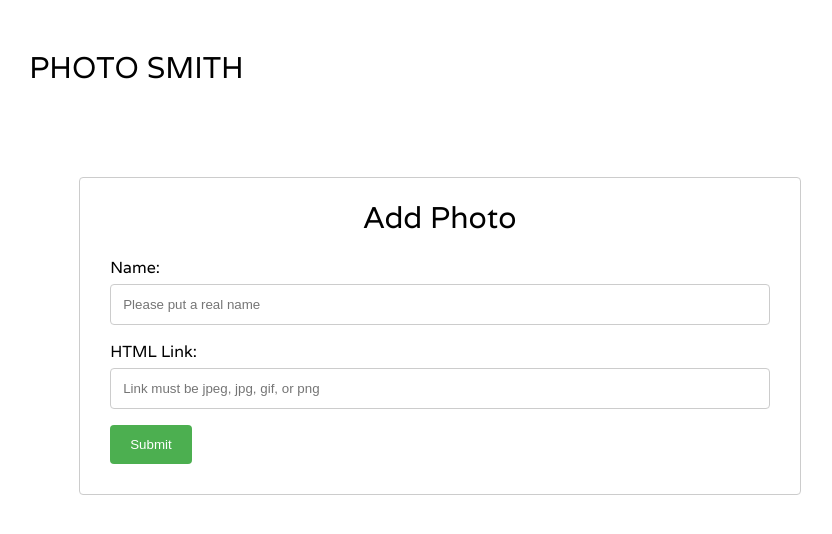
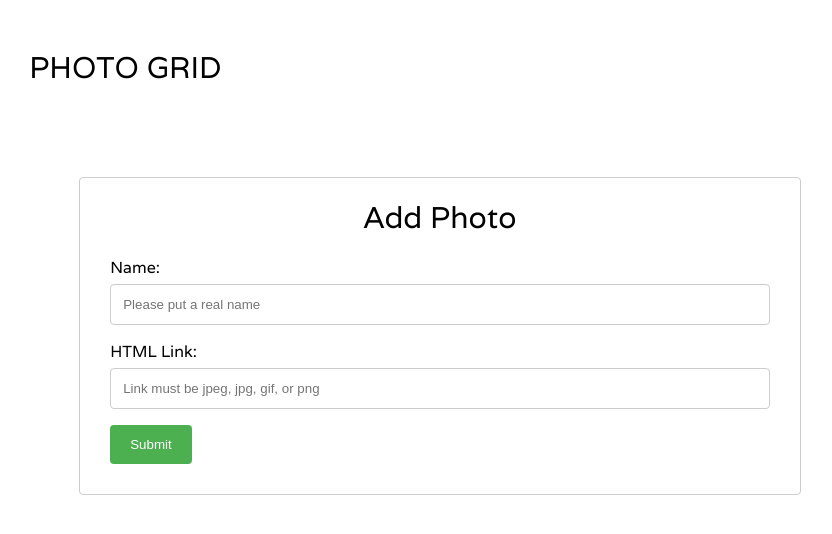
Before and after one commit to bryanfong-dev-old/Photo-Grid, a React app: page / in a window 1280 px wide. Shown: the top 534 px of the page, without its empty margins (200-1032 px from the left). Built offline with nearby package versions, Linux system fonts and the light colour scheme; no server answers; the HTML template or start-up script is replaced by a standard one.

Commit message:
added new screenshot

```diff
--- a/src/Header.jsx
+++ b/src/Header.jsx
@@ -5,7 +5,7 @@ class Header extends React.Component {
   render() {
     return (
       <div id="header">
-        <h1>PHOTO SMITH</h1>
+        <h1>PHOTO GRID</h1>
       </div>
     )
   }
```
Also changed, not shown: public/Screenshot.png, 1 other file (tests, documents, lock files or other folders).
